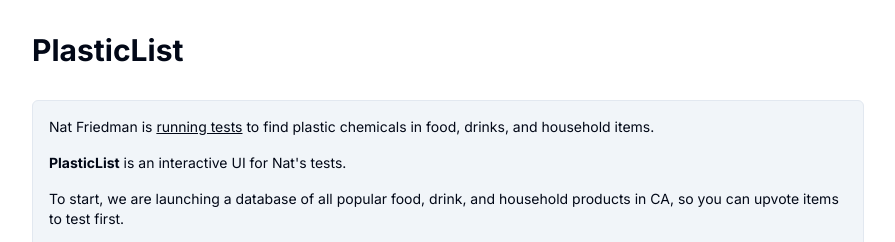
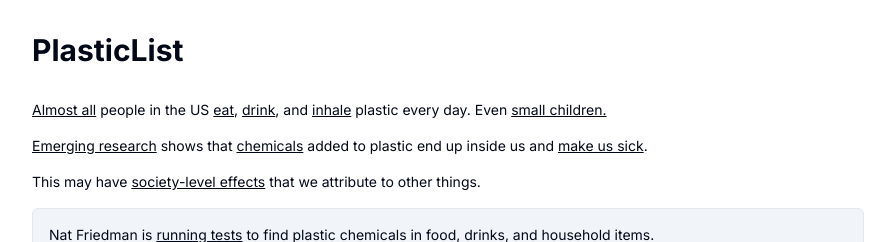
Before and after one commit to plasticlist/plasticlist-old, a Next.js app: page / in a window 1280 px wide. Shown: the top 242 px of the page, without its empty margins (192-1087 px from the left). Built offline with nearby package versions, Linux system fonts and the light colour scheme; no server answers.

Commit message:
add research summary v1

```diff
--- a/src/components/intro-text.tsx
+++ b/src/components/intro-text.tsx
@@ -2,6 +2,7 @@
 import { TooltipProvider, Tooltip, TooltipTrigger, TooltipContent } from "@/components/ui/tooltip"
 import { Popover, PopoverContent, PopoverTrigger } from "@/components/ui/popover"
 import { SubscribeEmailForm } from "@/components/subscribe-email-form"
+import { ResearchSummary } from "@/components/research-summary"
 
 const OverlayTrigger = ({ children, content }: { children: React.ReactNode, content: React.ReactNode }) => (
   <>
@@ -28,6 +29,7 @@
   return (
     <TooltipProvider delayDuration={100}>
       <div className="space-y-4">
+        <ResearchSummary />
         <div className="border bg-secondary p-4 rounded-md flex flex-col gap-4">
           <p>
             Nat Friedman is <a href="https://twitter.com/natfriedman/status/1789287484515659896" className="underline">running tests</a> to find plastic chemicals in food, drinks, and household items.
--- /dev/null
+++ b/src/components/research-summary.tsx
@@ -0,0 +1,133 @@
+import { TooltipProvider, Tooltip, TooltipTrigger, TooltipContent } from "@/components/ui/tooltip"
+import { Popover, PopoverContent, PopoverTrigger } from "@/components/ui/popover"
+
+export function ResearchSummary() {
+  const OverlayTrigger = ({ children, content }: { children: React.ReactNode, content: React.ReactNode }) => (
+    <>
+      <Popover>
+        <PopoverTrigger asChild>
+          <span className="sm:hidden underline">{children}</span>
+        </PopoverTrigger>
+        <PopoverContent className="w-80">{content}</PopoverContent>
+      </Popover>
+      <Tooltip>
+        <TooltipTrigger asChild>
+          <span className="hidden sm:inline underline">{children}</span>
+        </TooltipTrigger>
+        <TooltipContent className="max-w-sm">{content}</TooltipContent>
+      </Tooltip>
+    </>
+  )
+
+  return (
+    <TooltipProvider delayDuration={100}>
+    <div className="flex flex-col gap-4">
+      <p>
+        <OverlayTrigger
+          content={
+            <p><a href="https://ehp.niehs.nih.gov/doi/10.1289/ehp.1306681" className="text-blue-500">The National Health and Nutrition Examination Survey (2001–2010)</a> found that at least 98% of participants had plastic chemicals called phthalates in their systems, with children having higher levels than adults.</p>
+          }
+        >
+          Almost all
+        </OverlayTrigger>
+        {" "}people in the US{" "}
+        <OverlayTrigger
+          content={
+            <>
+              <p>Little plastic particles called microplastics and nanoplastics chip off or melt off of the bigger pieces of plastic, and they get everywhere.</p>
+              <br />
+              <p><a href="https://www.sciencedirect.com/science/article/pii/S2215153221001835" className="text-blue-500">Jadhav et al. (2021)</a> found that microplastics from food packaging contaminate food and beverages. People consume these microplastics daily through packaged food and drinks.</p>
+            </>
+          }
+        >
+          eat
+        </OverlayTrigger>
+        ,{" "}
+        <OverlayTrigger
+          content={
+            <>
+              <p><a href="https://iris.who.int/bitstream/handle/10665/362049/9789240054608-eng.pdf?sequence=1#page=30" className="text-blue-500">WHO (2022)</a> summarized studies showing that both tap and bottled water contain nano- and microplastic particles.</p>
+              <br />
+              <p><a href="https://pubs.acs.org/doi/10.1021/acs.est.1c06768" className="text-blue-500">Zangmeister et al. (2022)</a> found that single-use plastics, such as nylon bags and beverage cups, release trillions of particles into water. These particles are small enough to be taken up by human cells.</p>
+            </>
+          }
+        >
+          drink
+        </OverlayTrigger>
+        , and{" "}
+        <OverlayTrigger
+          content={
+            <>
+              <p><a href="https://www.ncbi.nlm.nih.gov/pmc/articles/PMC1241713/" className="text-blue-500">Adibi et al. (2003)</a> found that pregnant women in New York City and Krakow, Poland, were significantly exposed to plastic chemicals called phthalates, with 100% detection in air and urine samples.</p>
+              <br />
+              <p><a href="https://pubmed.ncbi.nlm.nih.gov/14594359/" className="text-blue-500">Rudel et al. (2003)</a> found widespread presence of various chemicals in indoor air and dust across 120 homes. Some compounds exceeded health guidelines.</p>
+            </>
+          }
+        >
+          inhale
+        </OverlayTrigger>
+        {" "}plastic every day. Even{" "}
+        <OverlayTrigger
+          content={
+            <>
+              <p><a href="https://pubmed.ncbi.nlm.nih.gov/14762970/" className="text-blue-500">Koch et al. (2004)</a> found that nursery school children have twice the internal exposure to a plastic chemical called DEHP compared to their parents and teachers.</p>
+              <br />
+              <p><a href="https://sproutsanfrancisco.com/get-educated/test-banned-dehp-phthalates/" className="text-blue-500">Sprout San Francisco (2018)</a> found that all their children had DEHP in their systems, with higher levels in 6- and 8-year-olds compared to 12-year-old.</p>
+              <br />
+              <p><a href="https://pubmed.ncbi.nlm.nih.gov/16466535/" className="text-blue-500">Koch et al. (2006)</a> found that premature newborns in Germany had DEHP exposure levels up to 100 times above safety limits, primarily due to intensive medical care involving DEHP-containing devices.</p>
+            </>
+          }
+        >
+          small children.
+        </OverlayTrigger>
+      </p>
+      <p>
+        <OverlayTrigger
+          content={
+            <div className="flex flex-col my-4">
+              <img src="/emergent-research.png" alt="Emergent Research" className="max-w-full h-auto" />
+              <p>Source: <a href="https://www.sciencedirect.com/science/article/pii/S0160412023004981" className="text-blue-500">Seewoo et al. (2023)</a></p>
+            </div>
+          }
+        >
+          Emerging research
+        </OverlayTrigger>
+        {" "}shows that{" "}
+        <OverlayTrigger
+          content={
+            <>
+              <p>Plastics have thousands of chemicals added to them. <a href="https://www.sciencedirect.com/science/article/pii/S0160412023004981" className="text-blue-500">Seewoo et al. (2023)</a> documented 1202 additives.</p>
+              <br />
+              <p>Among them are plasticizers like phthalates, flame retardants, bisphenols, PFAS, and their substitutes.</p>
+              <br />
+              <p>For some of these chemicals, we know they are harmful. For many others, no one has checked yet.</p>
+            </>
+          }
+        >
+          chemicals
+        </OverlayTrigger>
+        {" "}added to plastic end up inside us and{" "}
+        <OverlayTrigger
+          content={
+            <p><a href="https://www.endocrine.org/-/media/endosociety/files/advocacy-and-outreach/important-documents/introduction-to-endocrine-disrupting-chemicals.pdf#page=22" className="text-blue-500">The Endocrine Society (2014)</a> summarized studies showing that plastic chemicals are linked to neurological and behavioral disorders, obesity, metabolic dysfunction, reproductive disorders, and hormone-sensitive cancers.</p>
+          }
+        >
+          make us sick
+        </OverlayTrigger>
+        .
+      </p>
+      <p>
+        This may have{" "}
+        <OverlayTrigger
+          content={
+            <p><a href="https://pubmed.ncbi.nlm.nih.gov/17003688/" className="text-blue-500">Hauser et al. (2006)</a> found that a plastic chemical alters semen quality in men. Concentrations of the chemical were associated with decreased sperm concentration and motility.</p>
+          }
+        >
+          society-level effects
+        </OverlayTrigger>
+        {" "}that we attribute to other things.
+      </p>
+    </div>
+    </TooltipProvider>
+  );
+}
```
